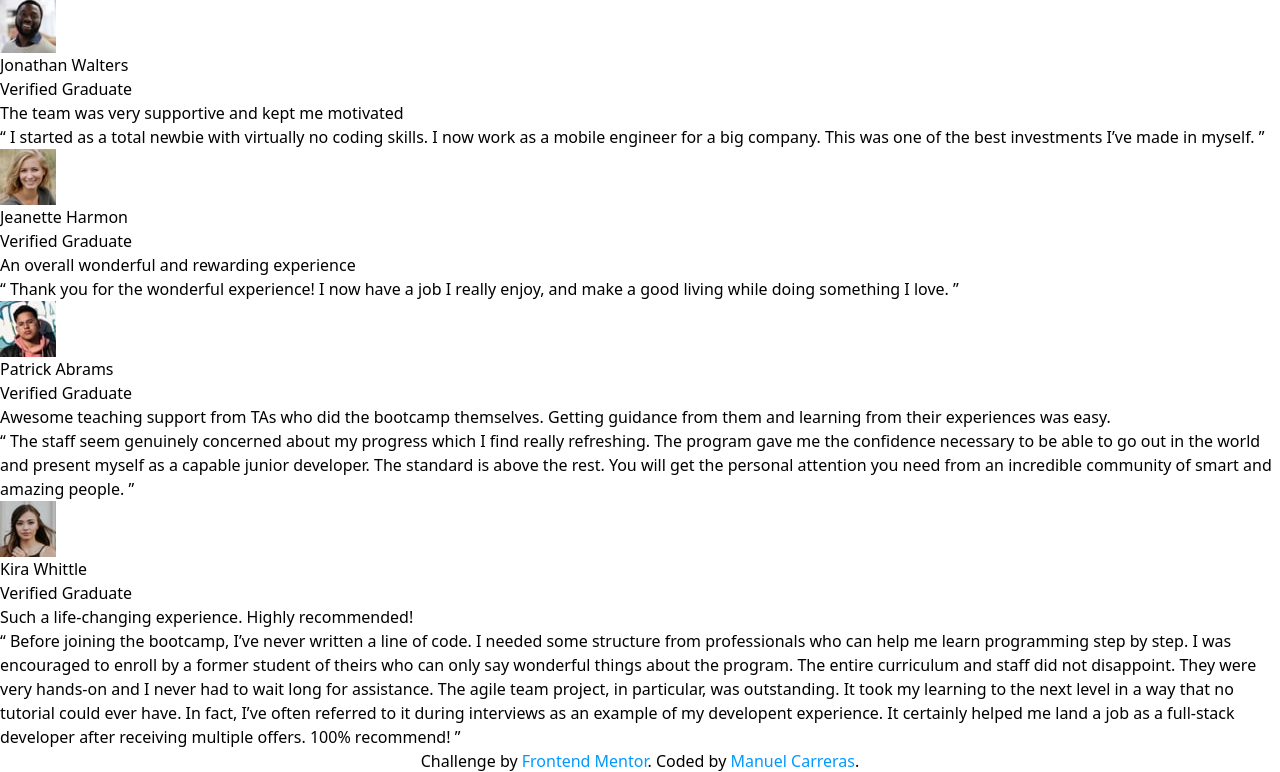
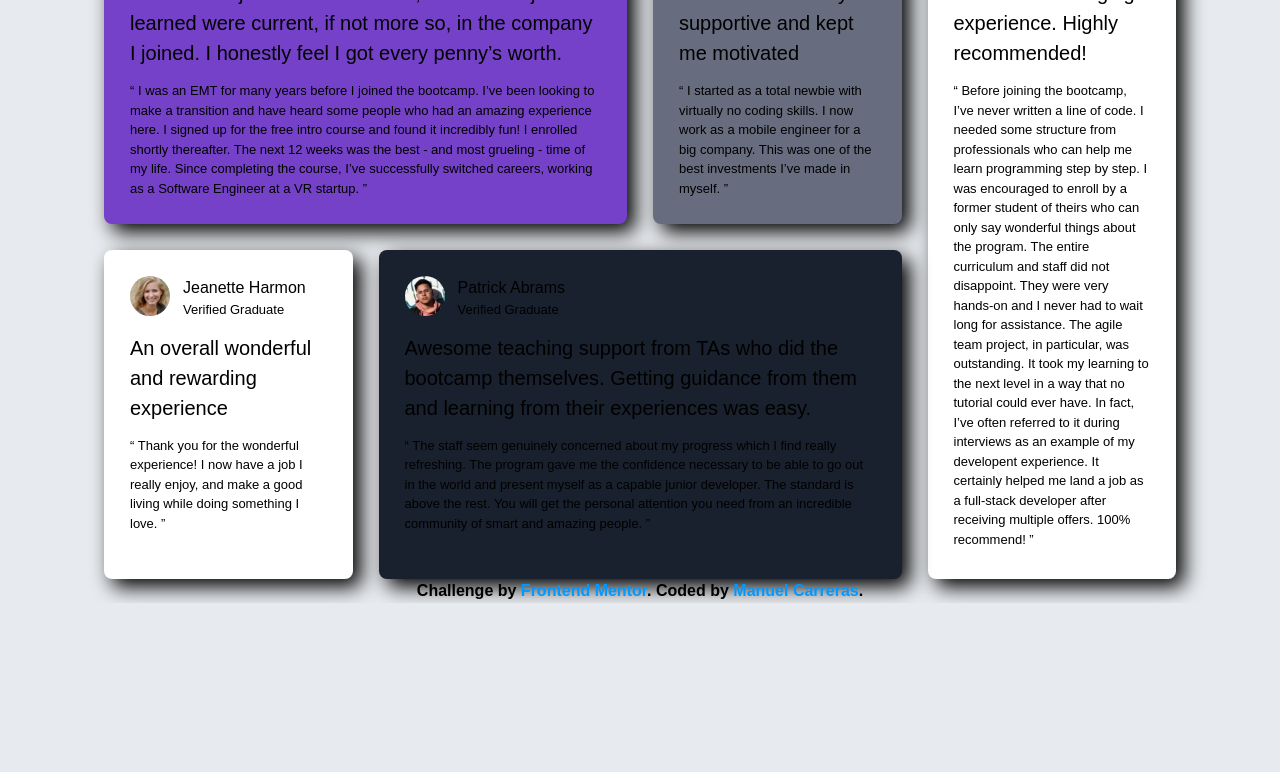
Before and after one commit to ManuGolem/testimonial-grid-section, a website built with Vite: page index.html in a window 1280 px wide. Shown: the part 203-975 px from the top of the page. After the commit the page ends 806 px from the top, so only its background shows below. Built offline with nearby package versions, Linux system fonts and the light colour scheme.

Commit message:
add styles

```diff
--- a/index.html
+++ b/index.html
@@ -13,9 +13,10 @@
         <link href="src/style.css" rel="stylesheet" />
     </head>
 
-    <body>
+    <body class="h-screen bg-gris-suave flex flex-col justify-center">
         <main>
-            <article>
+            <section class="grid grid-cols-4 grid-rows-2 gap-8 pt-32 px-32">
+                <article class="col-span-2 bg-violeta-fuerte">
                     <header>
                         <img src="./images/image-daniel.jpg" />
                         <div>
@@ -25,24 +26,25 @@
                     </header>
                     <main>
                         <h2>
-                        I received a job offer mid-course, and the subjects I
-                        learned were current, if not more so, in the company I
-                        joined. I honestly feel I got every penny’s worth.
+                            I received a job offer mid-course, and the subjects
+                            I learned were current, if not more so, in the
+                            company I joined. I honestly feel I got every
+                            penny’s worth.
                         </h2>
                         <p>
                             “ I was an EMT for many years before I joined the
                             bootcamp. I’ve been looking to make a transition and
                             have heard some people who had an amazing experience
-                        here. I signed up for the free intro course and found it
-                        incredibly fun! I enrolled shortly thereafter. The next
-                        12 weeks was the best - and most grueling - time of my
-                        life. Since completing the course, I’ve successfully
-                        switched careers, working as a Software Engineer at a VR
-                        startup. ”
+                            here. I signed up for the free intro course and
+                            found it incredibly fun! I enrolled shortly
+                            thereafter. The next 12 weeks was the best - and
+                            most grueling - time of my life. Since completing
+                            the course, I’ve successfully switched careers,
+                            working as a Software Engineer at a VR startup. ”
                         </p>
                     </main>
                 </article>
-            <article>
+                <article class="bg-gris-mediano">
                     <header>
                         <img src="./images/image-jonathan.jpg" />
                         <div>
@@ -51,58 +53,18 @@
                         </div>
                     </header>
                     <main>
-                    <h2>The team was very supportive and kept me motivated</h2>
+                        <h2>
+                            The team was very supportive and kept me motivated
+                        </h2>
                         <p>
-                        “ I started as a total newbie with virtually no coding
-                        skills. I now work as a mobile engineer for a big
-                        company. This was one of the best investments I’ve made
-                        in myself. ”
+                            “ I started as a total newbie with virtually no
+                            coding skills. I now work as a mobile engineer for a
+                            big company. This was one of the best investments
+                            I’ve made in myself. ”
                         </p>
                     </main>
                 </article>
-            <article>
-                <header>
-                    <img src="./images/image-jeanette.jpg" />
-                    <div>
-                        <h1>Jeanette Harmon</h1>
-                        <p>Verified Graduate</p>
-                    </div>
-                </header>
-                <main>
-                    <h2>An overall wonderful and rewarding experience</h2>
-                    <p>
-                        “ Thank you for the wonderful experience! I now have a
-                        job I really enjoy, and make a good living while doing
-                        something I love. ”
-                    </p>
-                </main>
-            </article>
-            <article>
-                <header>
-                    <img src="./images/image-patrick.jpg" />
-                    <div>
-                        <h1>Patrick Abrams</h1>
-                        <p>Verified Graduate</p>
-                    </div>
-                </header>
-                <main>
-                    <h2>
-                        Awesome teaching support from TAs who did the bootcamp
-                        themselves. Getting guidance from them and learning from
-                        their experiences was easy.
-                    </h2>
-                    <p>
-                        “ The staff seem genuinely concerned about my progress
-                        which I find really refreshing. The program gave me the
-                        confidence necessary to be able to go out in the world
-                        and present myself as a capable junior developer. The
-                        standard is above the rest. You will get the personal
-                        attention you need from an incredible community of smart
-                        and amazing people. ”
-                    </p>
-                </main>
-            </article>
-            <article>
+                <article class="row-span-2 bg-white">
                     <header>
                         <img src="./images/image-kira.jpg" />
                         <div>
@@ -115,25 +77,70 @@
                             Such a life-changing experience. Highly recommended!
                         </h2>
                         <p>
-                        “ Before joining the bootcamp, I’ve never written a line
-                        of code. I needed some structure from professionals who
-                        can help me learn programming step by step. I was
-                        encouraged to enroll by a former student of theirs who
-                        can only say wonderful things about the program. The
-                        entire curriculum and staff did not disappoint. They
-                        were very hands-on and I never had to wait long for
-                        assistance. The agile team project, in particular, was
-                        outstanding. It took my learning to the next level in a
-                        way that no tutorial could ever have. In fact, I’ve
-                        often referred to it during interviews as an example of
-                        my developent experience. It certainly helped me land a
-                        job as a full-stack developer after receiving multiple
-                        offers. 100% recommend! ”
+                            “ Before joining the bootcamp, I’ve never written a
+                            line of code. I needed some structure from
+                            professionals who can help me learn programming step
+                            by step. I was encouraged to enroll by a former
+                            student of theirs who can only say wonderful things
+                            about the program. The entire curriculum and staff
+                            did not disappoint. They were very hands-on and I
+                            never had to wait long for assistance. The agile
+                            team project, in particular, was outstanding. It
+                            took my learning to the next level in a way that no
+                            tutorial could ever have. In fact, I’ve often
+                            referred to it during interviews as an example of my
+                            developent experience. It certainly helped me land a
+                            job as a full-stack developer after receiving
+                            multiple offers. 100% recommend! ”
                         </p>
                     </main>
                 </article>
+
+                <article class="bg-white">
+                    <header>
+                        <img src="./images/image-jeanette.jpg" />
+                        <div>
+                            <h1>Jeanette Harmon</h1>
+                            <p>Verified Graduate</p>
+                        </div>
+                    </header>
+                    <main>
+                        <h2>An overall wonderful and rewarding experience</h2>
+                        <p>
+                            “ Thank you for the wonderful experience! I now have
+                            a job I really enjoy, and make a good living while
+                            doing something I love. ”
+                        </p>
                     </main>
-        <footer>
+                </article>
+                <article class="col-span-2 bg-azul-fuerte">
+                    <header>
+                        <img src="./images/image-patrick.jpg" />
+                        <div>
+                            <h1>Patrick Abrams</h1>
+                            <p>Verified Graduate</p>
+                        </div>
+                    </header>
+                    <main>
+                        <h2>
+                            Awesome teaching support from TAs who did the
+                            bootcamp themselves. Getting guidance from them and
+                            learning from their experiences was easy.
+                        </h2>
+                        <p>
+                            “ The staff seem genuinely concerned about my
+                            progress which I find really refreshing. The program
+                            gave me the confidence necessary to be able to go
+                            out in the world and present myself as a capable
+                            junior developer. The standard is above the rest.
+                            You will get the personal attention you need from an
+                            incredible community of smart and amazing people. ”
+                        </p>
+                    </main>
+                </article>
+            </section>
+        </main>
+        <footer class="mt-auto">
             Challenge by
             <a
                 href="https://www.frontendmentor.io?ref=challenge"
--- a/src/style.css
+++ b/src/style.css
@@ -1,10 +1,63 @@
 @import "tailwindcss";
+@import url("https://fonts.googleapis.com/css2?family=Barlow+Semi+Condensed:ital,wght@0,100;0,200;0,300;0,400;0,500;0,600;0,700;0,800;0,900;1,100;1,200;1,300;1,400;1,500;1,600;1,700;1,800;1,900&display=swap");
+
+@theme {
+    --color-violeta-fuerte: hsl(263, 55%, 52%);
+    --color-violeta-medio: hsl(264, 82%, 80%);
+    --color-violeta-suave: hsl(260, 100%, 95%);
+    --color-gris-fuerte: hsl(217, 19%, 35%);
+    --color-gris-mediano: hsl(224, 10%, 45%);
+    --color-gris-medio: hsl(0, 0%, 81%);
+    --color-gris-suave: hsl(214, 17%, 92%);
+    --color-azul-fuerte: hsl(219, 29%, 14%);
+    --color-negro: hsl(219, 29%, 14%);
+}
+
+* {
+    font-family: "Barlow Semi Condensed", sans-serif;
+    font-style: normal;
+    font-size: 13px;
+    font-weight: 400;
+}
+
+article {
+    border-radius: 8px;
+    padding: 2rem;
+    box-shadow: 8px 8px 20px black;
+    font-size: 16px;
+
+    header {
+        display: flex;
+        gap: 1rem;
+
+        h1 {
+            font-weight: 500;
+            font-size: 16px;
+        }
+    }
+
+    h2 {
+        font-size: 20px;
+        font-weight: 500;
+        margin-block: 1rem;
+    }
+
+    img {
+        width: 40px;
+        height: 40px;
+        border-radius: 50%;
+    }
+}
 
 footer {
     text-align: center;
+    font-size: 16px;
+    font-weight: bold;
 
     a {
+        font-size: 16px;
         text-decoration: none;
+        font-weight: bold;
 
         &:any-link {
             color: #09f;
--- a/style-guide.md
+++ /dev/null
@@ -1,41 +0,0 @@
-# Front-end Style Guide
-
-## Layout
-
-The designs were created to the following widths:
-
-- Mobile: 375px
-- Desktop: 1440px
-
-> 💡 These are just the design sizes. Ensure content is responsive and meets WCAG requirements by testing the full range of screen sizes from 320px to large screens.
-
-## Colors
-
-### Primary
-
-- Purple 50: hsl(260, 100%, 95%)
-- Purple 300: hsl(264, 82%, 80%)
-- Purple 500: hsl(263, 55%, 52%)
-
-### Neutral
-
-- White: hsl(0, 0%, 100%)
-- Grey 100: hsl(214, 17%, 92%)
-- Grey 200: hsl(0, 0%, 81%)
-- Grey 400: hsl(224, 10%, 45%)
-- Grey 500: hsl(217, 19%, 35%)
-- Dark blue: hsl(219, 29%, 14%)
-- Black: hsl(0, 0%, 7%)
-
-## Typography
-
-### Body Copy
-
-- Font size: 13px
-
-### Font
-
-- Family: [Barlow Semi Condensed](https://fonts.google.com/specimen/Barlow+Semi+Condensed)
-- Weights: 500, 600
-
-> 💎 [Upgrade to Pro](https://www.frontendmentor.io/pro?ref=style-guide) for design file access to see all design details and get hands-on experience using a professional workflow with tools like Figma.
```
Lines whose indentation alone changed are shown as unchanged.
